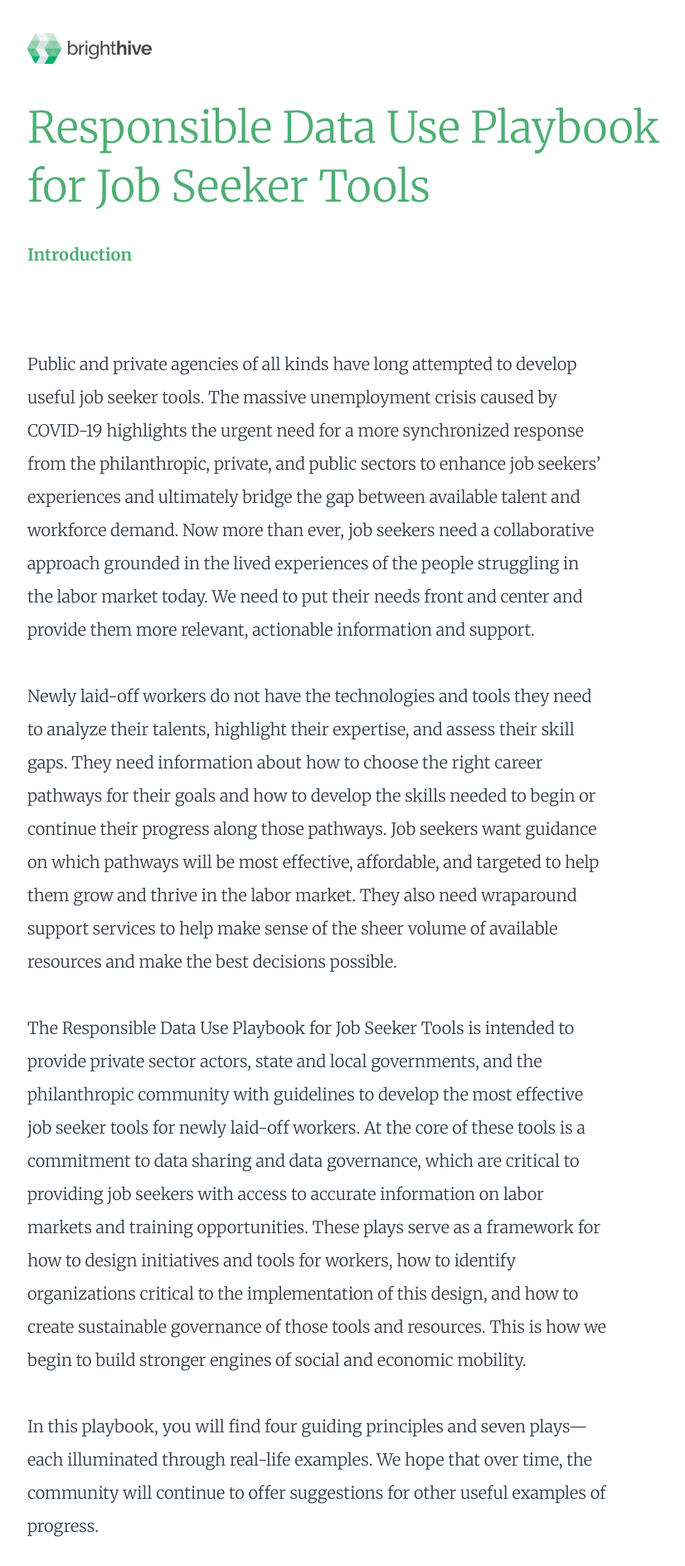
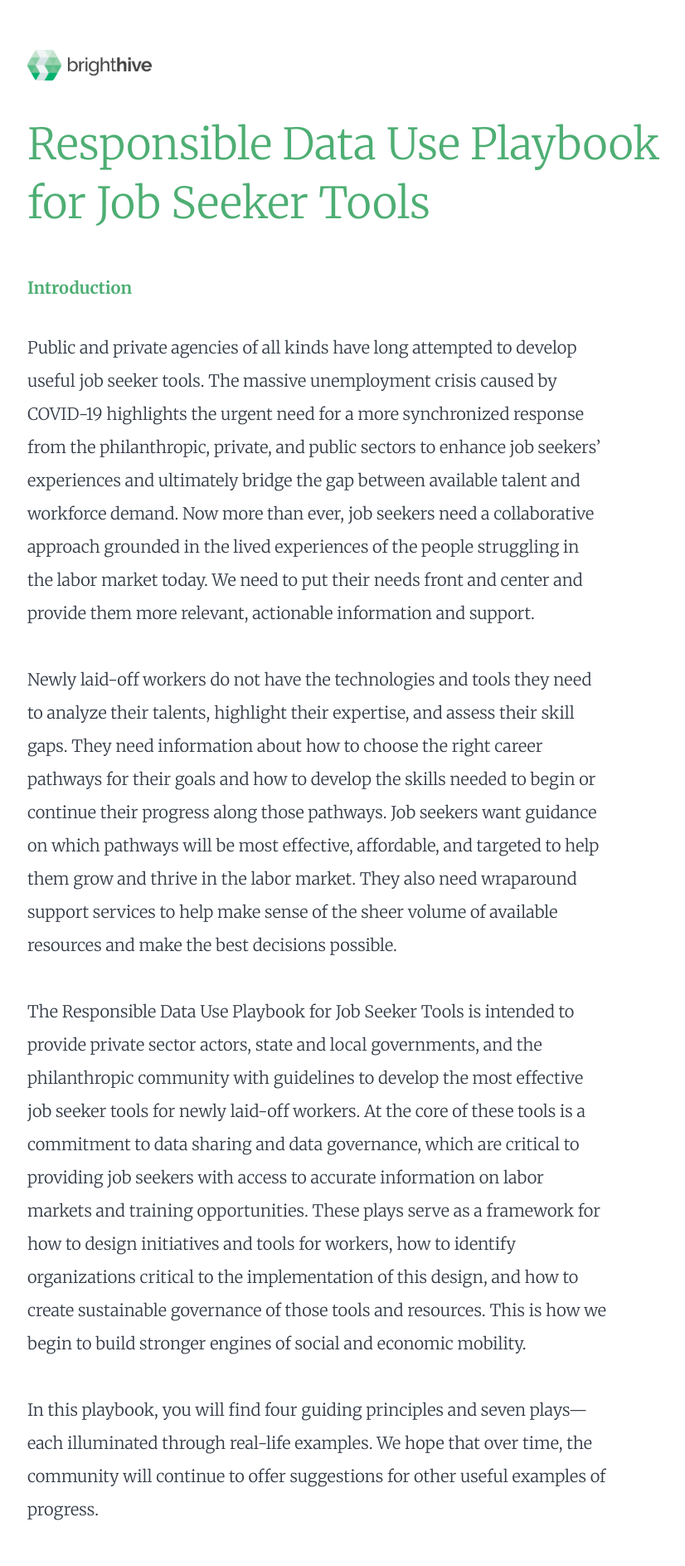
Before and after one commit to brighthive/playbooks, a Jekyll site: the page built from jobseeker-tools/index.html, in a window 1280 px wide. Shown: the top 1887 px of the page at 83% size, without its empty margins (189-1015 px from the left). Built offline with Jekyll 4.4.1, drawn with Linux system fonts in a browser that asks for light colours.

Commit message:
Padding at the top of subheaders

```diff
--- a/assets/_sass/styles.scss
+++ b/assets/_sass/styles.scss
@@ -110,6 +110,7 @@
     font-family: $serif;
     font-size: 20px;
     font-weight: 700;
+    padding-top: 20px;
   }
 
   h4 {
@@ -126,7 +127,7 @@
     font-size: 14px;
     font-weight: 300;
     line-height: 1.5em;
-    //margin-bottom: 15px; XXX
+    margin-bottom: 15px;
   }
 
   p {
@@ -203,7 +204,8 @@
   #introduction {
     background: $white;
     color: $bh-green-dark;
-    padding-bottom: 60px;
+    padding-top: 20px;
+    padding-bottom: 0px;
 
     a {
       text-decoration: underline;
@@ -272,7 +274,7 @@
     }
 
     h3 {
-      //padding: 20px 0; XXX
+      padding: 20px 0;
       margin-top: 0;
       font-weight: 300;
       color: $bh-green-dark;
```
